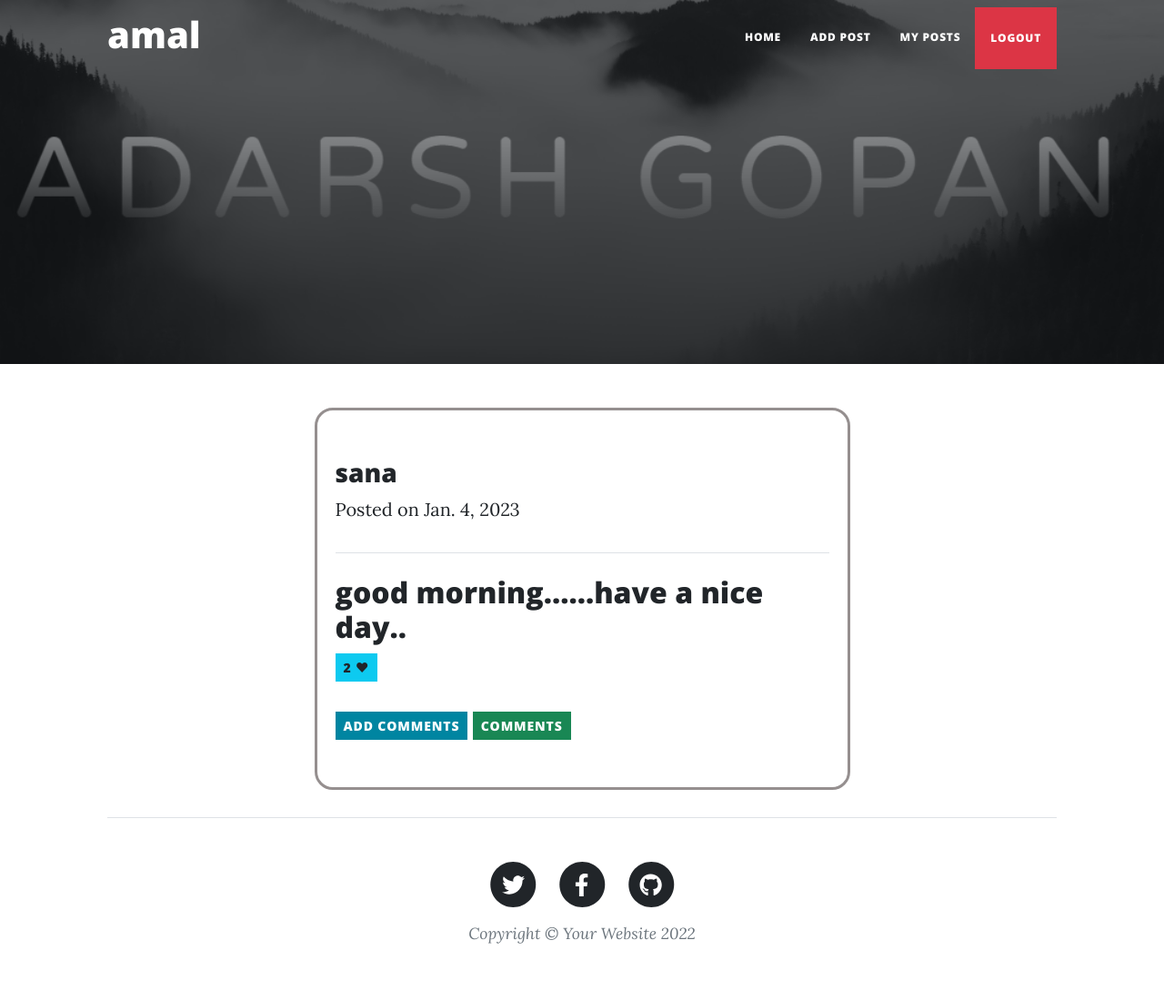
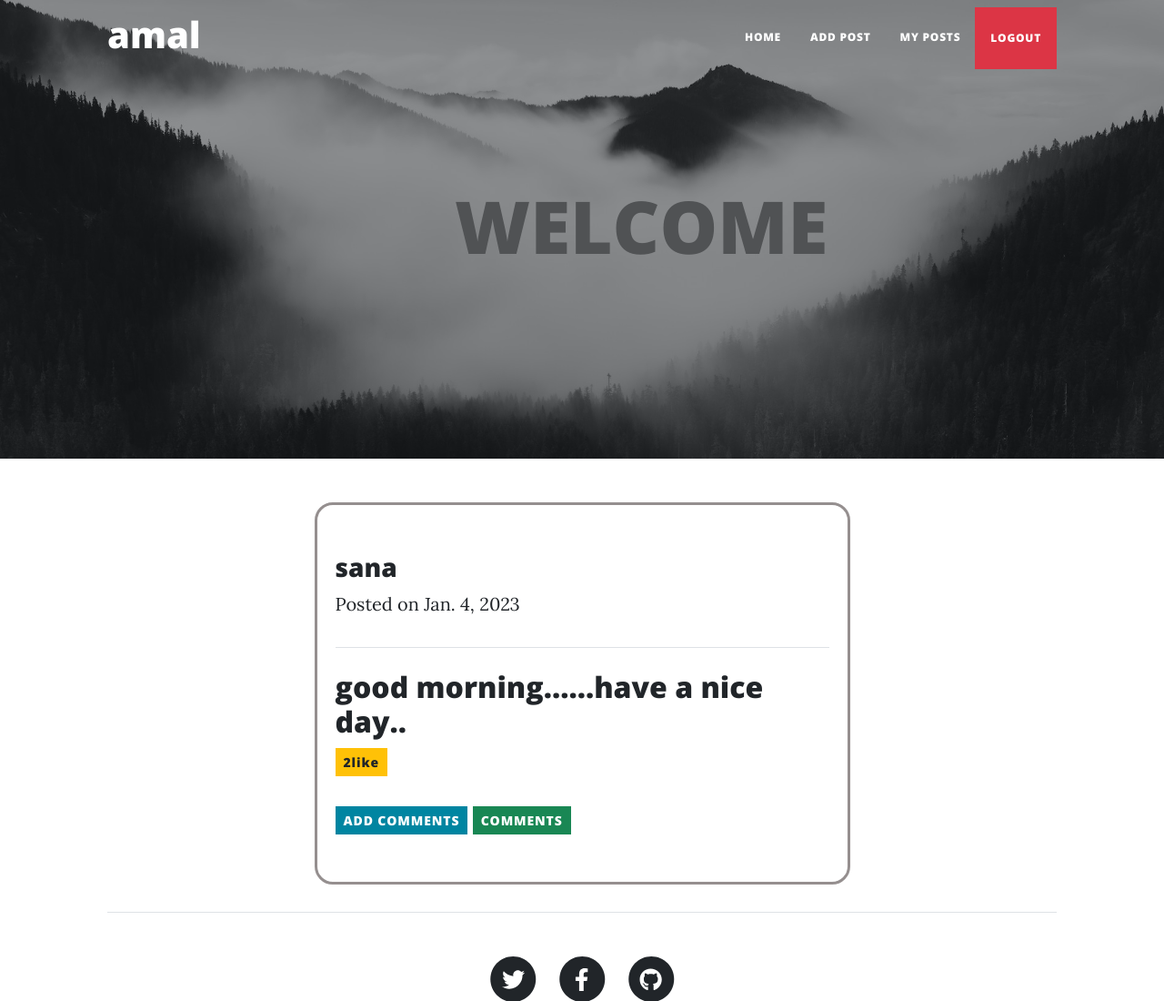
Before and after one commit to ReshmaReji181/socialapp, a Django app: page /social/allposts in a window 1280 px wide. Shown: the top 1100 px of the page at 91% size. Before the commit the page ends 1037 px from the top, so only its background shows below. Run offline with Django 4.2, Linux system fonts and the light colour scheme; a user stored in the database is signed in; data comes from the database, SQL or seed files in the repository; both versions use the stored data as it was after the commit; data that the repository does not hold is empty; some libraries are stand-ins or nearby versions.

Commit message:
initial commit

```diff
--- a/socialapp/templates/allposts.html
+++ b/socialapp/templates/allposts.html
@@ -10,7 +10,7 @@
         </p>
         <hr class="my-4" />
         <h2 class="post-title">{{p.post}}</h2>
-        <a href="{%url 'add-likes' p.id%}" class="btn btn-sm btn-info">{{p.likes.all.count}} &#10084;</a>
+        <a href="{%url 'add-likes' p.id%}" class="btn btn-sm btn-warning">{{p.likes.all.count}}like</a>     <!--&#10084;-->
         {{p.image}}
         <!-- <img class="post-title">{{p.image}}</img> -->
     </a>
--- a/socialapp/templates/base.html
+++ b/socialapp/templates/base.html
@@ -37,7 +37,8 @@
             </div>
         </nav>
         <!-- Page Header-->
-        <header class="masthead" style="background-image: url({%static 'assets/img/adarsh.png'%})">
+        <header class="masthead" style="background-image: url({%static 'assets/img/home.jpg'%})">
+            <h1 style="margin-left:500px;font-size: 80px;color:gray;">WELCOME</h1>
             <div class="container position-relative px-4 px-lg-5">
                 <div class="row gx-4 gx-lg-5 justify-content-center">
                     <div class="col-md-10 col-lg-8 col-xl-7">
```
Also changed, not shown: db.sqlite3, images/wallpaper4.jpg (added), socialapp/static/assets/img/home.jpg (added).
